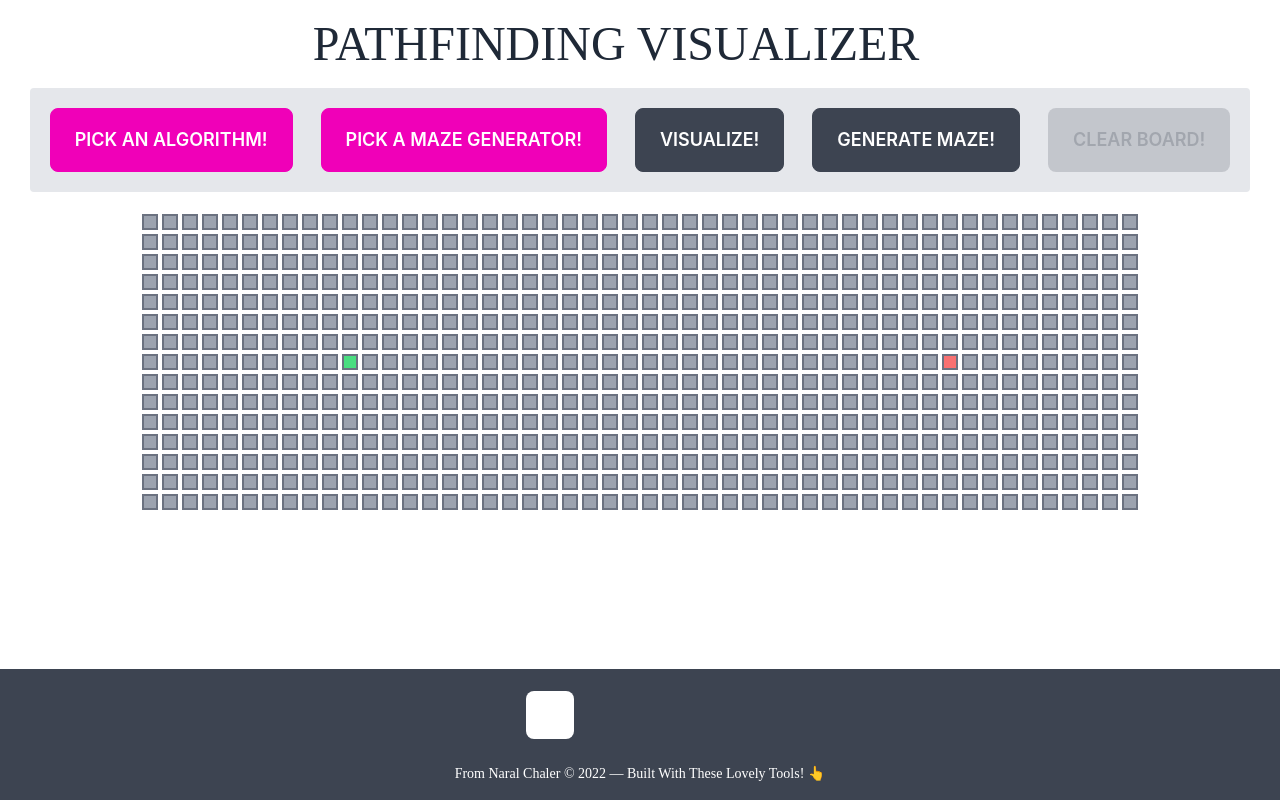
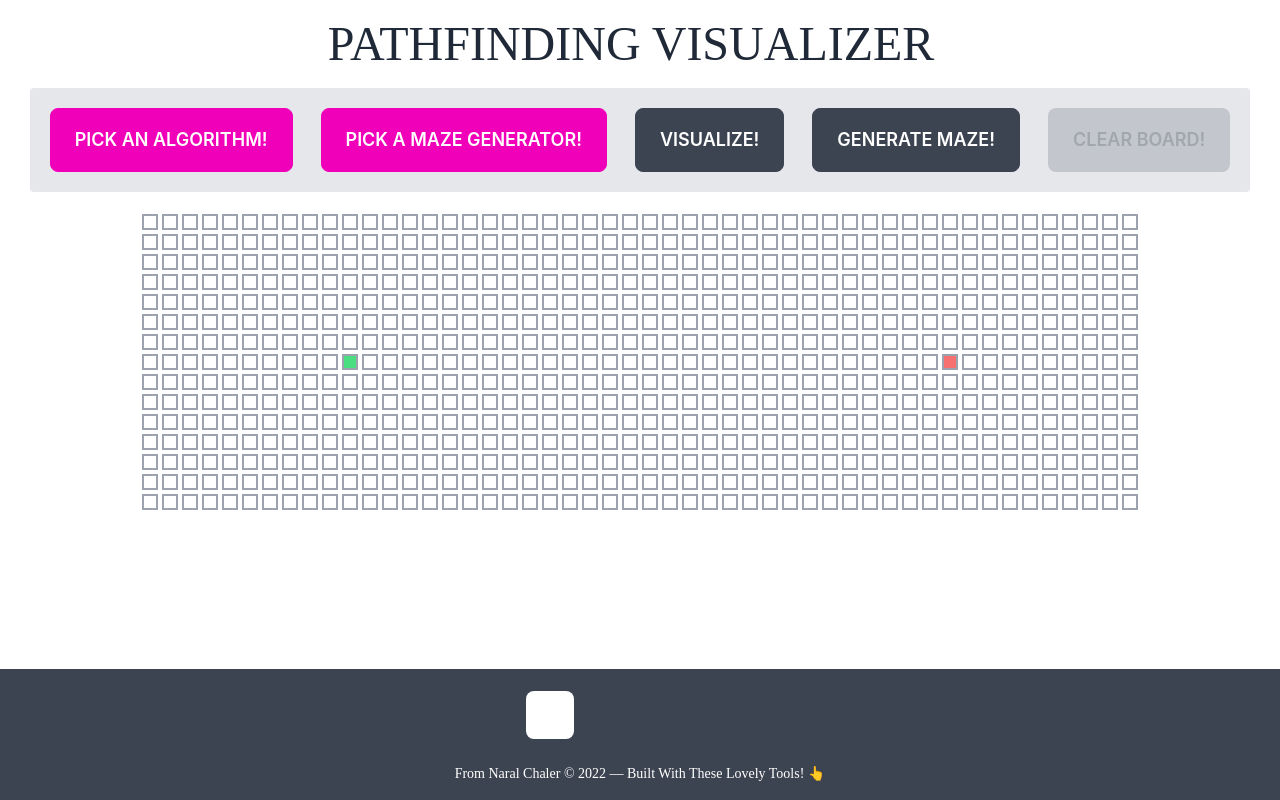
Before and after one commit to NaralC/Pathfinding-Visualizer, a React (Vite) app: page / in a window 1280 px wide. Built offline with nearby package versions, Linux system fonts and the light colour scheme; some icons are missing.

Commit message:
clean up css and props

```diff
--- a/src/App.tsx
+++ b/src/App.tsx
@@ -1,4 +1,4 @@
-import React, { useEffect, useState } from "react";
+import React, { useEffect, useState, Fragment } from "react";
 import Node from "./Components/Node";
 import BFS from "./Algorithms/Pathfinding/BFS";
 import DFS from "./Algorithms/Pathfinding/DFS";
@@ -12,7 +12,8 @@ import { NodeType } from "./store";
 import store from "./store";
 import { initializeMatrix } from "./Algorithms/Utility";
 import Footer from "./Components/Footer";
-import { GiPathDistance, GiMarsPathfinder } from "react-icons/all";
+import { GiPathDistance, AiFillQuestionCircle } from "react-icons/all";
+import Hero from "./Components/Hero";
 
 const App: React.FC = () => {
   // Lists of data
@@ -31,6 +32,7 @@ const App: React.FC = () => {
   const [showModal, setshowModal] = useState<boolean>(false);
   const [needToClearBoard, setNeedToClearBoard] = useState<boolean>(false);
   const [canVisualize, setCanVisualize] = useState<boolean>(true);
+  const [showHero, setShowHero] = useState<boolean>(false);
 
   const listOfAlgos: string[] = ["Breadth-First Search", "Depth-First Search"];
   const listOfMazes: string[] = [
@@ -41,13 +43,17 @@ const App: React.FC = () => {
 
   useEffect(() => {
     setNodeList(initializeMatrix);
+
+    return () => {
+      clearInterval;
+    };
   }, []);
 
   const startVisualization = (): void => {
     let data;
 
     switch (pathfindingAlgo) {
-      case "BFS":
+      case "Breadth-First Search":
         data = BFS(
           nodeList,
           nodeList[store.START_ROW][store.START_COL],
@@ -55,7 +61,7 @@ const App: React.FC = () => {
         );
         break;
 
-      case "DFS":
+      case "Depth-First Search":
         data = DFS(
           nodeList,
           nodeList[store.START_ROW][store.START_COL],
@@ -251,10 +257,17 @@ const App: React.FC = () => {
   return (
     <div className="flex flex-col min-h-screen">
       <header className="flex justify-center items-center">
-        <div className="text-3xl md:text-4xl lg:text-5xl font-JetbrainsMono p-5">
+        <div
+          className="tooltip tooltip-right sm:tooltip-left"
+          data-tip="What's this project about?"
+          onClick={() => setShowHero(true)}
+        >
+          <AiFillQuestionCircle className="text-xl md:text-2xl lg:text-3xl hover:cursor-pointer hover:text-blue-500 transition-all delay-75" />
+        </div>
+        <div className="text-2xl md:text-4xl lg:text-5xl font-JetbrainsMono p-5">
           PATHFINDING VISUALIZER
         </div>
-        <GiPathDistance className="text-3xl md:text-4xl lg:text-5xl"/>
+        <GiPathDistance className="text-3xl md:text-4xl lg:text-5xl" />
       </header>
       <nav className="flex flex-col md:flex-row gap-7 md:justify-center w-full md:w-fit rounded mx-auto p-5 bg-gray-200 text-xs sm:text-sm md:text-md lg:text-lg">
         <Dropdown
@@ -287,13 +300,13 @@ const App: React.FC = () => {
         />
       </nav>
       <div className=""></div>
-      <section className=" mx-auto my-5">
-        {showModal && (
-          <Modal
-            header="Couldn't find the most optimal path"
-            body="All paths leading to the finish are blocked!"
-          />
+      <section className="mx-auto my-5">
+        {showHero && (
+          <div onClick={() => setShowHero(false)}>
+            <Hero />
+          </div>
         )}
+        {showModal && <Modal />}
         {nodeList.map((row, rowIdx) => {
           return (
             <ol key={`${row}-${rowIdx}`} className="flex">
--- a/src/Components/Button.tsx
+++ b/src/Components/Button.tsx
@@ -1,14 +1,14 @@
 import React from "react";
 import "./Button.css";
 
-type Props = {
+type ButtonProps = {
   text: string;
   isClickable: boolean;
   extraClassName: string;
   handleClick: () => void;
 };
 
-const Button: React.FC<Props> = ({
+const Button: React.FC<ButtonProps> = ({
   text,
   isClickable,
   extraClassName,
@@ -18,7 +18,7 @@ const Button: React.FC<Props> = ({
     <button
       className={`button ${isClickable ? "" : extraClassName}`}
       onClick={() => {
-        if (isClickable) handleClick();
+        if (isClickable) { handleClick(); }
       }}
     >
       {text}
--- a/src/Components/Dropdown.tsx
+++ b/src/Components/Dropdown.tsx
@@ -1,4 +1,4 @@
-import React, { Dispatch, SetStateAction } from "react";
+import React, { Dispatch, SetStateAction, useState } from "react";
 import "./Button.css";
 
 type DropdownProps = {
@@ -13,18 +13,21 @@ const Dropdown: React.FC<DropdownProps> = ({
   listOfItems,
 }) => {
   return (
-      <div className="dropdown dropdown-hover dropdown-bottom">
+    <div className={`dropdown dropdown-hover dropdown-bottom`}>
       <label tabIndex={0} className="button btn-secondary">
         {displayText}
       </label>
       <ul
         tabIndex={0}
-          className="dropdown-content menu p-2 md:text-xs lg:text-sm 2xl:text-lg shadow bg-white rounded-box font-JetbrainsMono"
+        className={`dropdown-content menu p-2 md:text-xs lg:text-sm 2xl:text-lg shadow bg-white rounded-box font-JetbrainsMono`}
       >
         {listOfItems.map((item: string) => {
           return (
             <li key={item} className="items-center overflow-hidden">
-                <div className="w-full text-center" onClick={() => handleClick(item)}>
+              <div
+                className="w-full text-center"
+                onClick={() => handleClick(item)}
+              >
                 {item}
               </div>
             </li>
--- a/src/Components/Node.css
+++ b/src/Components/Node.css
@@ -3,11 +3,11 @@
 @tailwind utilities;
 
 .node {
-  @apply 2xl:w-6 2xl:h-6 xl:mx-0.5 xl:my-0.5 2xl:mx-1
-  lg:w-4 lg:h-4 md:mx-0.5 md:my-0.5
-  sm:w-3 sm:h-3 sm:m-0.5
-  w-2 h-2 m-0.5
-  border-solid border-2 border-gray-500
+  @apply 2xl:w-6 2xl:h-6
+  lg:w-4 lg:h-4 lg:m-[2px]
+  sm:w-3 sm:h-3 md:m-[1px]
+  w-2 h-2 m-0
+  border-solid border-2 border-gray-400
   ease-in-out duration-300 transition-all;
 }
 
@@ -16,7 +16,7 @@
 }
 
 .node-wall {
-  @apply bg-black animate-wall_node_animation;
+  @apply bg-black;
 }
 
 .shortest-path {
--- a/src/Components/Node.tsx
+++ b/src/Components/Node.tsx
@@ -23,7 +23,7 @@ const Node: React.FC<NodeType> = (props) => {
     if (props.isShortestPath) return "shortest-path";
     if (props.isVisited) return "node-visited";
 
-    return "bg-gray-400";
+    return "bg-white";
   };
   return (
     <div
```
Also changed, not shown: src/Components/Dropdown.css (deleted, +0 -7 lines), src/Components/Modal.css (deleted). Lines whose indentation alone changed are shown as unchanged.
